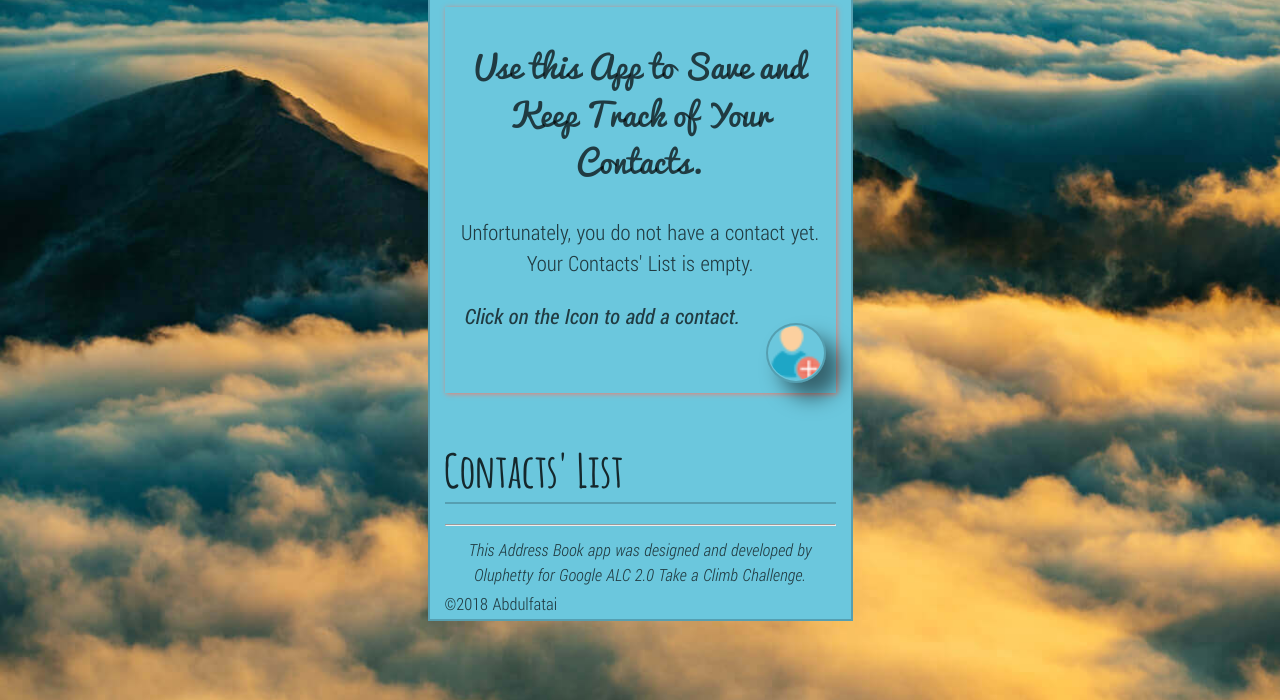
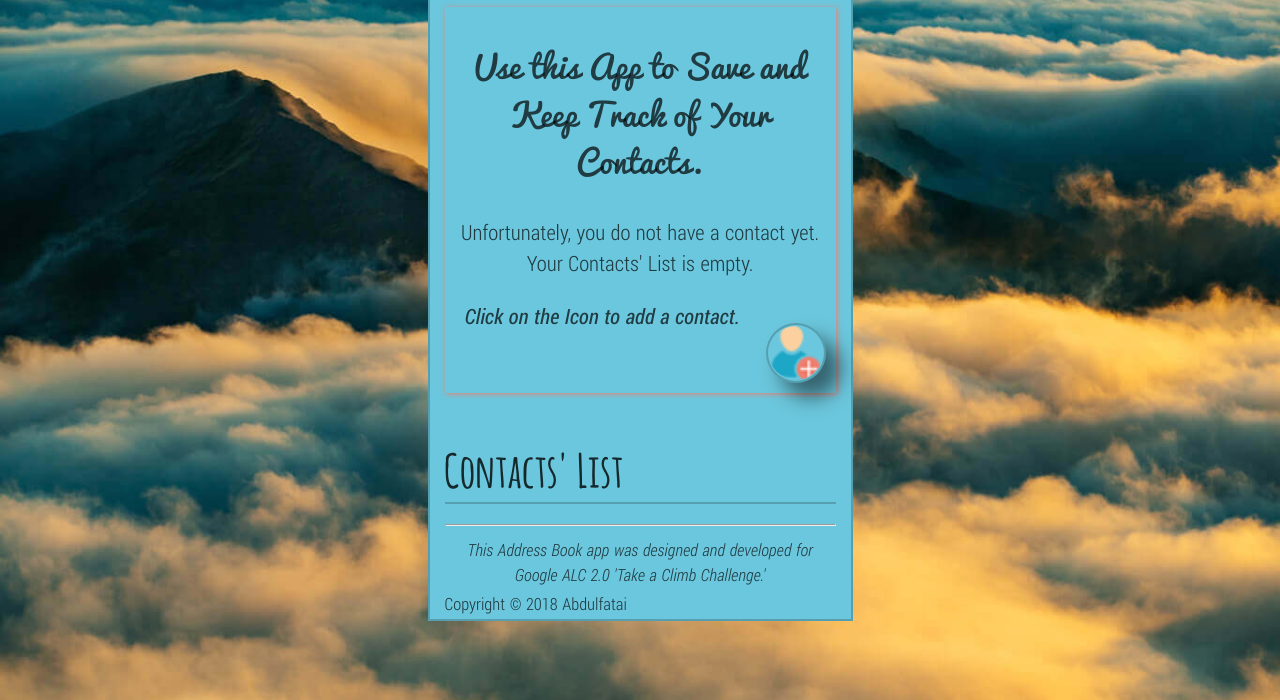
Before and after one commit to abdulfatai360/address-book-app, a plain HTML site: page index.html in a window 1280 px wide. Shown: the part 100-800 px from the top of the page. Drawn offline with Linux system fonts and the light colour scheme.

Commit message:
Edit app footer content

```diff
--- a/index.html
+++ b/index.html
@@ -34,8 +34,8 @@
         </section>
         <hr>
         <div class="footer" aria-roledescription="footer">
-          <p>This Address Book app was designed and developed by Oluphetty for Google ALC 2.0 Take a Climb Challenge.</p>
-          <small>&copy;2018 Abdulfatai</small>
+          <p>This Address Book app was designed and developed for Google ALC 2.0 &apos;Take a Climb Challenge.&apos;</p>
+          <small>Copyright &copy; 2018 Abdulfatai</small>
         </div>
       </div>
 
@@ -78,8 +78,8 @@
         </form>
         <hr>
         <div class="footer" aria-roledescription="footer">
-          <p>This Address Book app was designed and developed by Oluphetty for Google ALC 2.0 Take a Climb Challenge.</p>
-          <small>&copy;2018 Abdulfatai</small>
+          <p>This Address Book app was designed and developed for Google ALC 2.0 &apos;Take a Climb Challenge.&apos;</p>
+          <small>Copyright &copy; 2018 Abdulfatai</small>
         </div>
       </div>
 
@@ -106,8 +106,8 @@
         <div class="clear-fix"></div>
         <hr>
         <div class="footer" aria-roledescription="footer">
-          <p>This Address Book app was designed and developed by Oluphetty for Google ALC 2.0 Take a Climb Challenge.</p>
-          <small>&copy;2018 Abdulfatai</small>
+          <p>This Address Book app was designed and developed for Google ALC 2.0 &apos;Take a Climb Challenge.&apos;</p>
+          <small>Copyright &copy; 2018 Abdulfatai</small>
         </div>
       </div>
     </main><!-- .app-content -->
```
